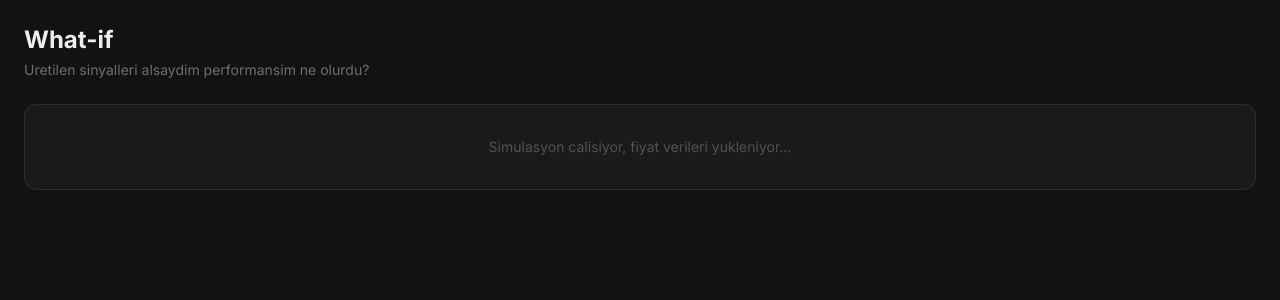
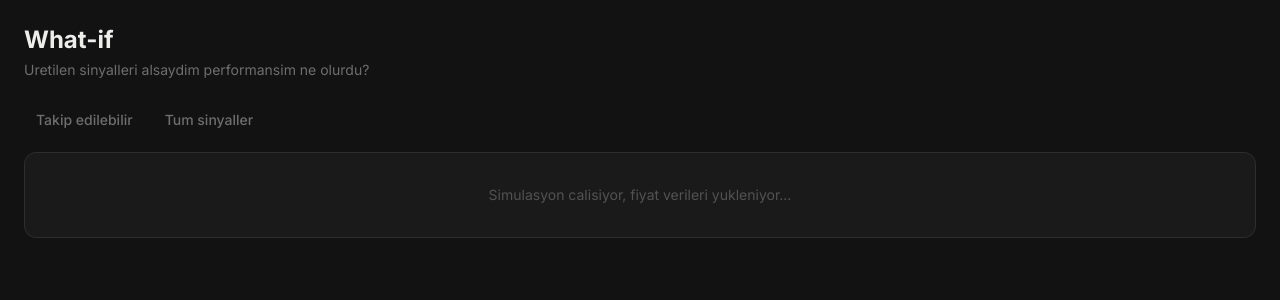
Before and after one commit to barisberkeyilmaz/swing-tracker, a Python web app: template src/swing_tracker/web/templates/whatif.html in a window 1280 px wide. Shown: the part 57-357 px from the top of the page. Run offline with Jinja, Linux system fonts and the light colour scheme; the template is opened without the code that fills it, so the values that code supplies are empty; some libraries are stand-ins or nearby versions.

Commit message:
feat(whatif): mod toggle (takip/tum) + BEKLEMEDE ve SURE DOLDU rozetleri
Co-Authored-By: Claude Fable 5 <noreply@anthropic.com>

```diff
--- a/src/swing_tracker/web/dependencies.py
+++ b/src/swing_tracker/web/dependencies.py
@@ -35,6 +35,8 @@ STATUS_TR = {
     "withdrawal": "CEKME",
     "buy": "ALIM",
     "sell": "SATIM",
+    "pending": "BEKLEMEDE",
+    "expired": "SURE DOLDU",
 }
 templates.env.globals["STATUS_TR"] = STATUS_TR
 
--- a/src/swing_tracker/web/templates/whatif.html
+++ b/src/swing_tracker/web/templates/whatif.html
@@ -12,7 +12,18 @@
     </p>
 </div>
 
-<div hx-get="/whatif/results" hx-trigger="load" hx-swap="outerHTML">
+<div class="flex gap-2 mb-4">
+    <a href="/whatif?mode=takip" class="px-3 py-1.5 rounded-lg text-sm font-medium
+        {{ 'bg-accent/10 text-accent' if mode == 'takip' else 'text-txt-muted hover:text-txt-primary' }}">
+        Takip edilebilir
+    </a>
+    <a href="/whatif?mode=tum" class="px-3 py-1.5 rounded-lg text-sm font-medium
+        {{ 'bg-accent/10 text-accent' if mode == 'tum' else 'text-txt-muted hover:text-txt-primary' }}">
+        Tum sinyaller
+    </a>
+</div>
+
+<div hx-get="/whatif/results?mode={{ mode }}" hx-trigger="load" hx-swap="outerHTML">
     <div class="bg-surface-raised border border-border rounded-xl p-8 text-center">
         <div class="animate-pulse text-txt-muted text-sm">
             Simulasyon calisiyor, fiyat verileri yukleniyor...
```
Also changed, not shown: src/swing_tracker/web/templates/fragments/whatif_results.html (+6 -4 lines).
